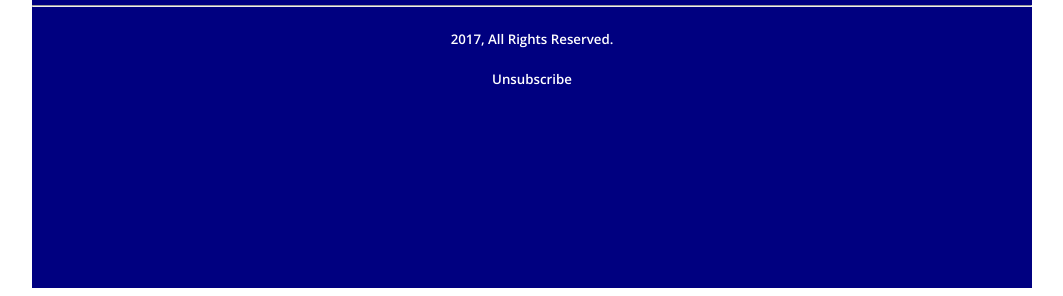
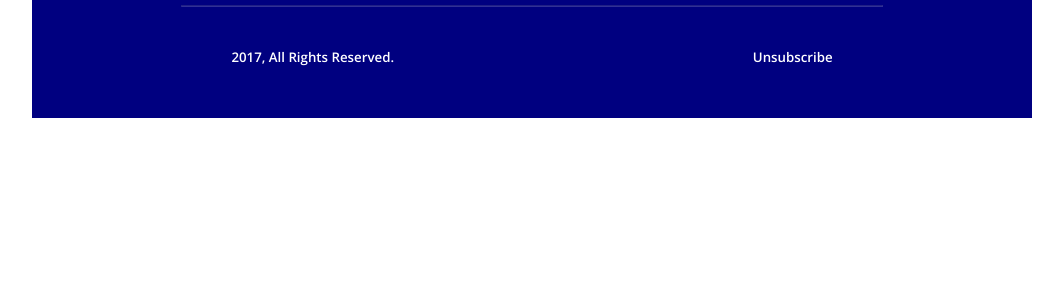
Before and after one commit to BorshaDevi/Project-new-year-sale-file, a plain HTML site: page index.html in a window 1280 px wide. Shown: the part 5774-6070 px from the top of the page, without its empty margins (126-1189 px from the left). After the commit the page ends 5900 px from the top, so only its background shows below. Drawn offline with nearby package versions, Linux system fonts and the light colour scheme.

Commit message:
add padding

```diff
--- a/styles/index.css
+++ b/styles/index.css
@@ -404,7 +404,6 @@ span{
 .footer-contenair{
     margin-top: 100px;
     width:1000px;
-    height: 500px;
     background-color: navy;
     text-align: center;
     margin-left: 150px;
@@ -434,5 +433,12 @@ span{
 }
 .foot-end{
     color:white;
+    display: flex;
+    justify-content: space-around;
+    padding: 10px 20px 30px 20px;
+}
+hr{
+    width:700px;
+    opacity: 0.2;
 }
 /* footer end */
```
